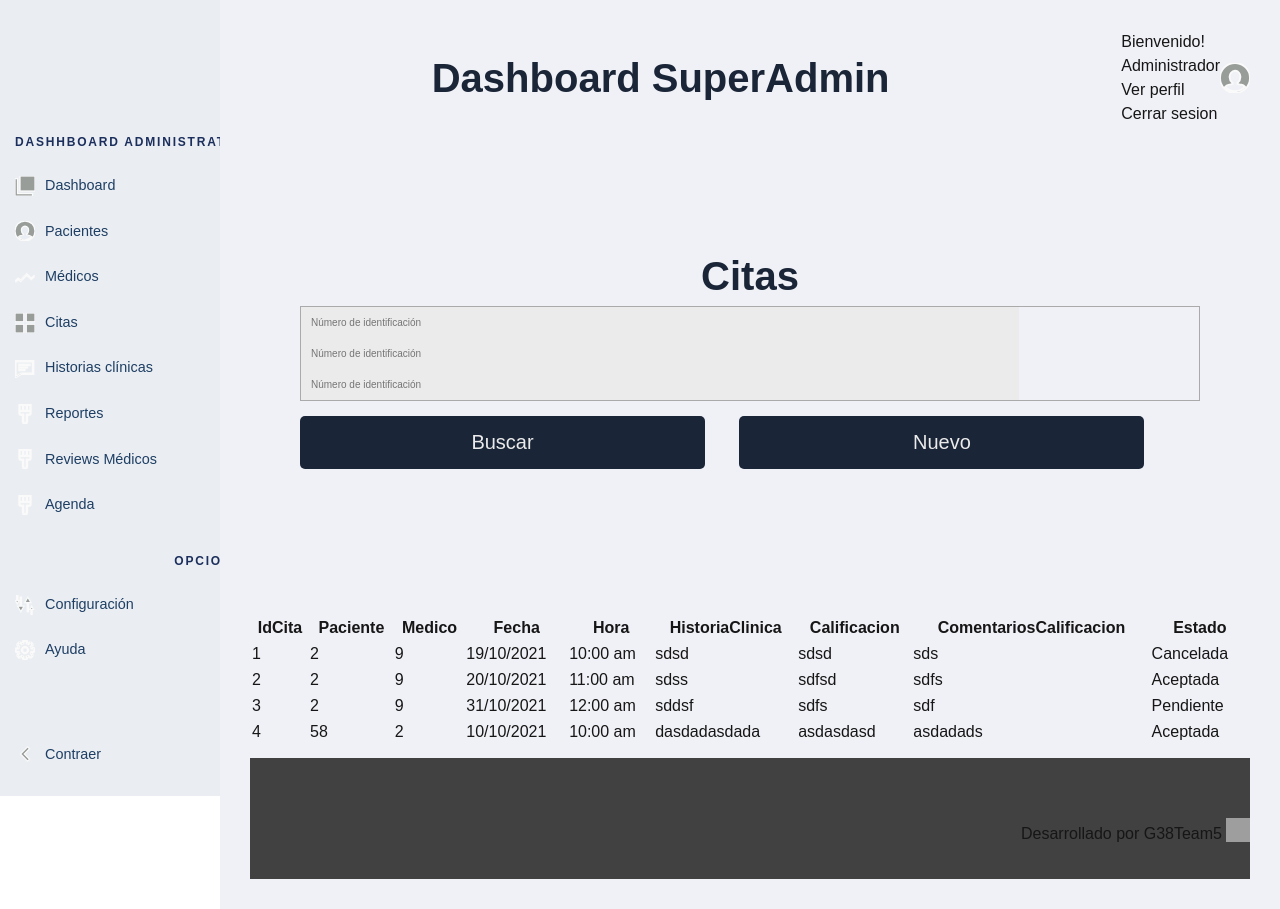
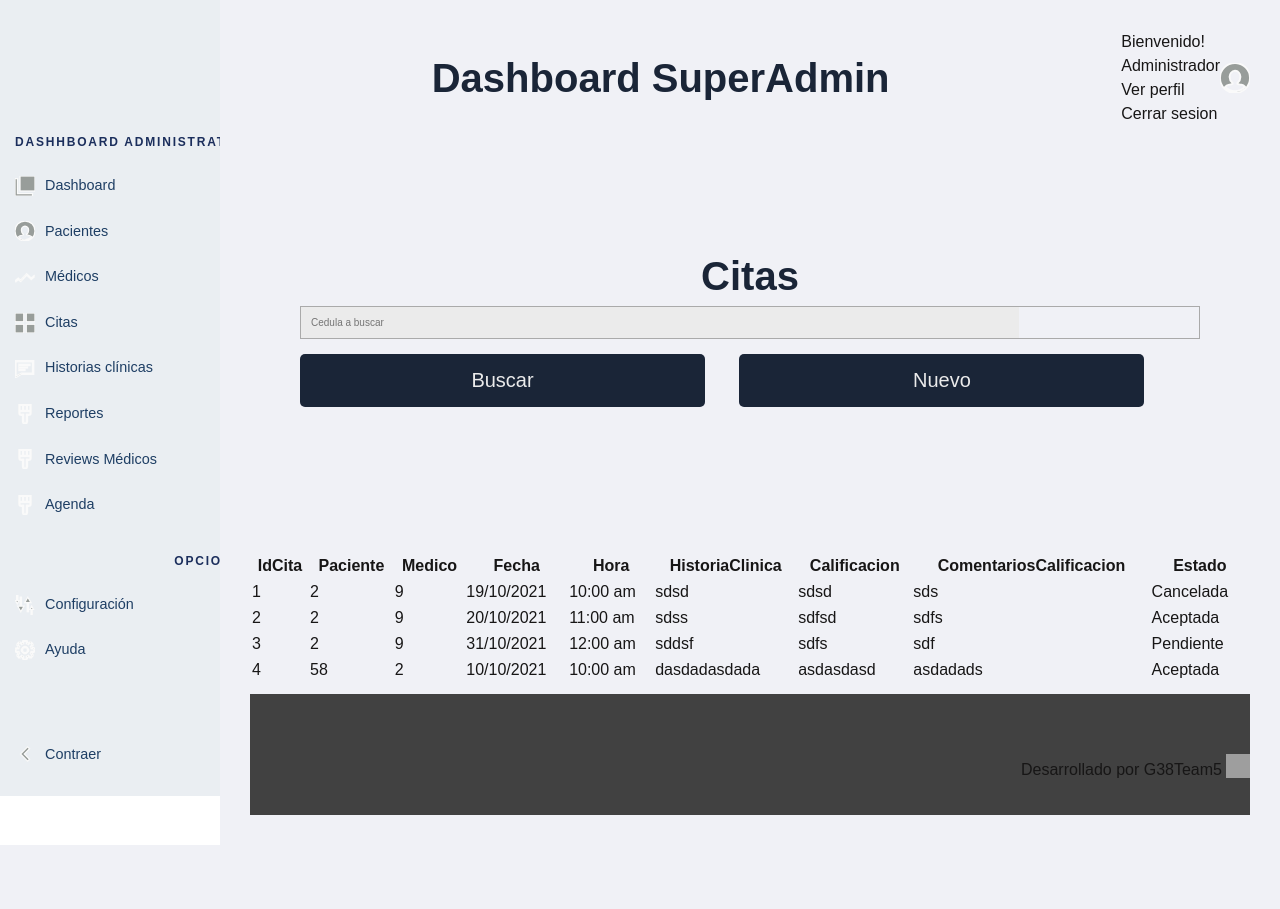
Before and after one commit to Jacke2415/Hospital-Militar-Central, a Flask app: page /inicio/iniciarSesion/administrador/citas in a window 1280 px wide. After the commit the page ends 845 px from the top, so only its background shows below. Run offline with Flask 2, Linux system fonts and the light colour scheme; data comes from the database, SQL or seed files in the repository; both versions use the stored data as it was after the commit; grey boxes are pictures that could not be loaded.

Commit message:
version2

```diff
--- a/app.py
+++ b/app.py
@@ -310,21 +310,25 @@ def administradorCitas():
     dbCitas = db.getCitas()
     for row in dbCitas:
         citas.append(row)
-    app.logger.info(citas[1][3])
+
     if request.method == 'GET':
         return render_template("administradorCitas.html",columnas=columnas,citas=citas)
     else:
-        coincidencia = []
-        global cedula_a_buscar_medico
-        cedula_a_buscar_medico = request.form['cedula']
-        busqueda_cedula = db.sql_search_user_medico(cedula_a_buscar_medico)
+        coincidencias = []
+        cedula = request.form['cedula']
+        app.logger.info(cedula)
+        # cedula_medico_cita = request.form['medico']
+        # fecha_cita = request.form['fecha']
+        busqueda_cedula = db.sql_search_citas_admin(cedula)
+        app.logger.info(busqueda_cedula)
         if len(busqueda_cedula)>0:
             cond = True
-            for i in range(len(busqueda_columnas)):
-                coincidencia.append(f'{busqueda_cedula[0][i]}')
-            return render_template("administradorCitas.html", coincidencia=coincidencia, columnas=columnas,cond=cond)
+            app.logger.info("prueba")
+            for row in busqueda_cedula:
+                coincidencias.append(row)
+            return render_template("administradorCitas.html", coincidencias=coincidencias, columnas=columnas,cond=cond)
         else:
-            error = f'El usuario con la identificacion {cedula_a_buscar_medico} no se encuentra registrado '
+            error = f'El usuario con la identificacion {cedula} no se encuentra registrado '
             return render_template("administradorCitas.html", error = error)
 
 @app.route("/inicio/iniciarSesion/administrador/hclinica")
--- a/db.py
+++ b/db.py
@@ -78,7 +78,24 @@ def getCitas():
     cursor.execute(strsql)
     response = cursor.fetchall()
     return response
+# Obtener citas del lado del admin
+def sql_search_citas_admin(cedula_usuario):
+    strsql = "select Idcita,Paciente,Medico,Fecha,Hora,HistoriaClinica,Calificacion,ComentariosCalificacion,Estado from CITA JOIN Usuarios ON Usuarios.IdUsuario= CITA.Paciente where Usuarios.NumeroIdentificacion= '"+cedula_usuario+"' ;"
+    con =sql_connection()
+    cursor = con.cursor()
+    cursor.execute(strsql)
+    response = cursor.fetchall()
+    return response
 
+def sql_search_citas_admin_fecha(fecha):
+    strsql = "select * from CITA where fecha= '"+fecha+"' ;"
+    con =sql_connection()
+    cursor = con.cursor()
+    cursor.execute(strsql)
+    response = cursor.fetchall()
+    return response
+
+#------------------------------------------------
 def sql_search_user_medico(cedula):
     strsql = "select * from Usuarios where NumeroIdentificacion = '"+cedula+"' AND TipoUsuario = 2;"
     con =sql_connection()
--- a/fillDatabase.py
+++ b/fillDatabase.py
@@ -92,6 +92,3 @@ for i in range(num_input):
 #tipo, nombre, apellido, sexo,tipoDocumento, cedula, especialidad, consultorio, direccion, telefono, correo,contraseña
 for i in range(num_input):
     db.sql_insert_user(str(tipo_usuario[i]),primer_nombre[i],segundo_nombre[i],sexo[i],tipo_id[i],str(numero_id[i]),especialidad[i],str(consultorio[i]),direction[i],str(telefono[i]),correo[i],contrasena[i])
-
-
-db.sql_delete_paciente('17648240')
--- a/templates/administradorCitas.html
+++ b/templates/administradorCitas.html
@@ -251,9 +251,7 @@
                     <form action="/inicio/iniciarSesion/administrador/citas" method='POST'>
                         <div class="input-contenedor">
                             <i class="fas fa-envelope icon"></i>
-                            <input type="text" name="cedula" placeholder="Número de identificación">
-                            <input type="text" name="cedula" placeholder="Número de identificación">
-                            <input type="text" name="cedula" placeholder="Número de identificación">
+                            <input type="text" name="cedula" placeholder="Cedula a buscar">
                         </div>
                         <input type="submit" value="Buscar" class="button1" onclick="validaciondashboardmedico() ">
                         <input type="button" value="Nuevo" class="button2" onclick="location='/inicio/iniciarSesion/administrador/medico/registroMedico'" />
@@ -277,16 +275,13 @@
                         {% endfor %}
                     </tr>
                     {% endfor %}
+                    {% for coincidencia in coincidencias%}
                     <tr>
                         {% for item in coincidencia%}
                         <td>{{ item }}</td>
                         {% endfor %}
-                        {% if cond == true %}
-                        <form action="/eliminarMedico" method="post">
-                            <button name="eliminarMedico" type="submit">Eliminar Medico</button>
-                        </form>
-                        {% endif %}
                     </tr>
+                    {% endfor %}
                   </table>
 
             </div>
```
Also changed, not shown: HospitalMilitar.db.
